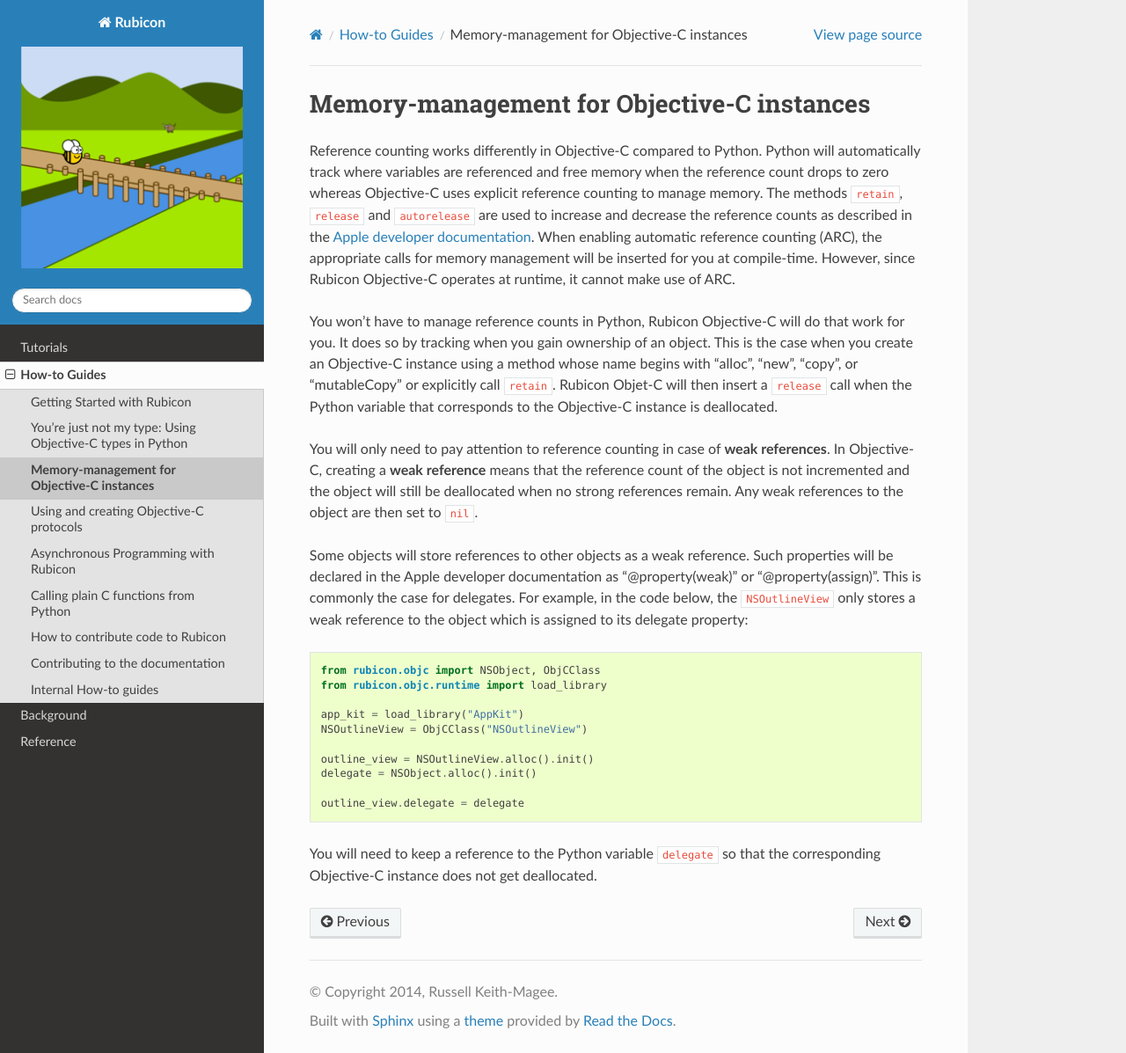
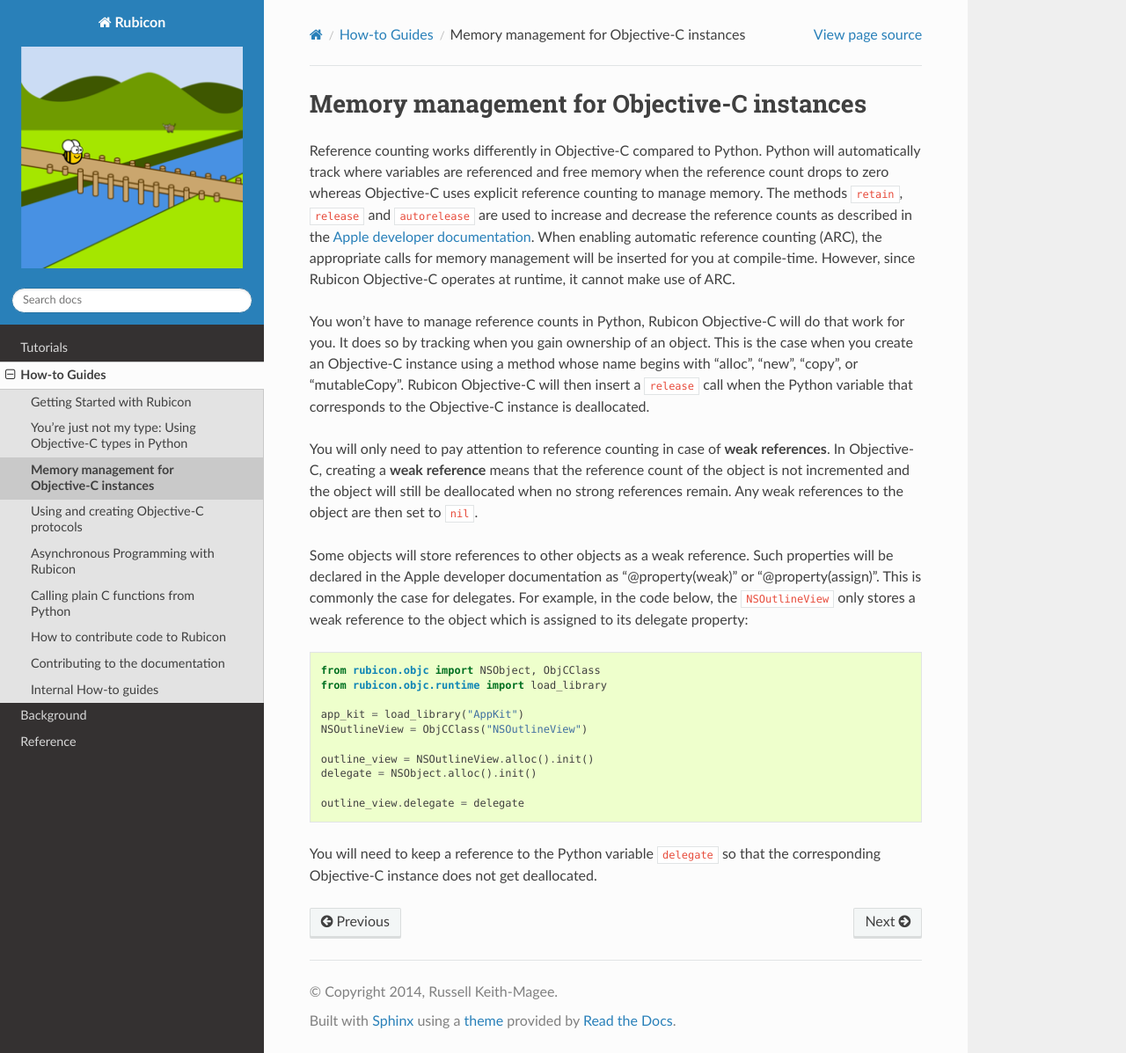
Before and after one commit to beeware/rubicon-objc, a Sphinx documentation site: the page built from docs/how-to/memory-management.rst, in a window 1280 px wide and 1197 px high. Shown: the whole window at 88% size. Built offline with Sphinx 7.4.7 and the Read the Docs theme 2.0.0, drawn with Linux system fonts in a browser that asks for light colours.

Commit message:
clean up docs

```diff
--- a/docs/how-to/memory-management.rst
+++ b/docs/how-to/memory-management.rst
@@ -1,5 +1,5 @@
 ===========================================
-Memory-management for Objective-C instances
+Memory management for Objective-C instances
 ===========================================
 
 Reference counting works differently in Objective-C compared to Python. Python
@@ -13,12 +13,12 @@ When enabling automatic reference counting (ARC), the appropriate calls for
 memory management will be inserted for you at compile-time. However, since
 Rubicon Objective-C operates at runtime, it cannot make use of ARC.
 
-You won’t have to manage reference counts in Python, Rubicon Objective-C will
+You won't have to manage reference counts in Python, Rubicon Objective-C will
 do that work for you. It does so by tracking when you gain ownership of an
 object. This is the case when you create an Objective-C instance using a method
-whose name begins with “alloc”, “new”, “copy”, or “mutableCopy” or explicitly
-call ``retain``. Rubicon Objet-C will then insert a ``release`` call when the
-Python variable that corresponds to the Objective-C instance is deallocated.
+whose name begins with "alloc", "new", "copy", or "mutableCopy". Rubicon
+Objective-C will then insert a ``release`` call when the Python variable that
+corresponds to the Objective-C instance is deallocated.
 
 You will only need to pay attention to reference counting in case of **weak
 references**. In Objective-C, creating a **weak reference** means that the
```
